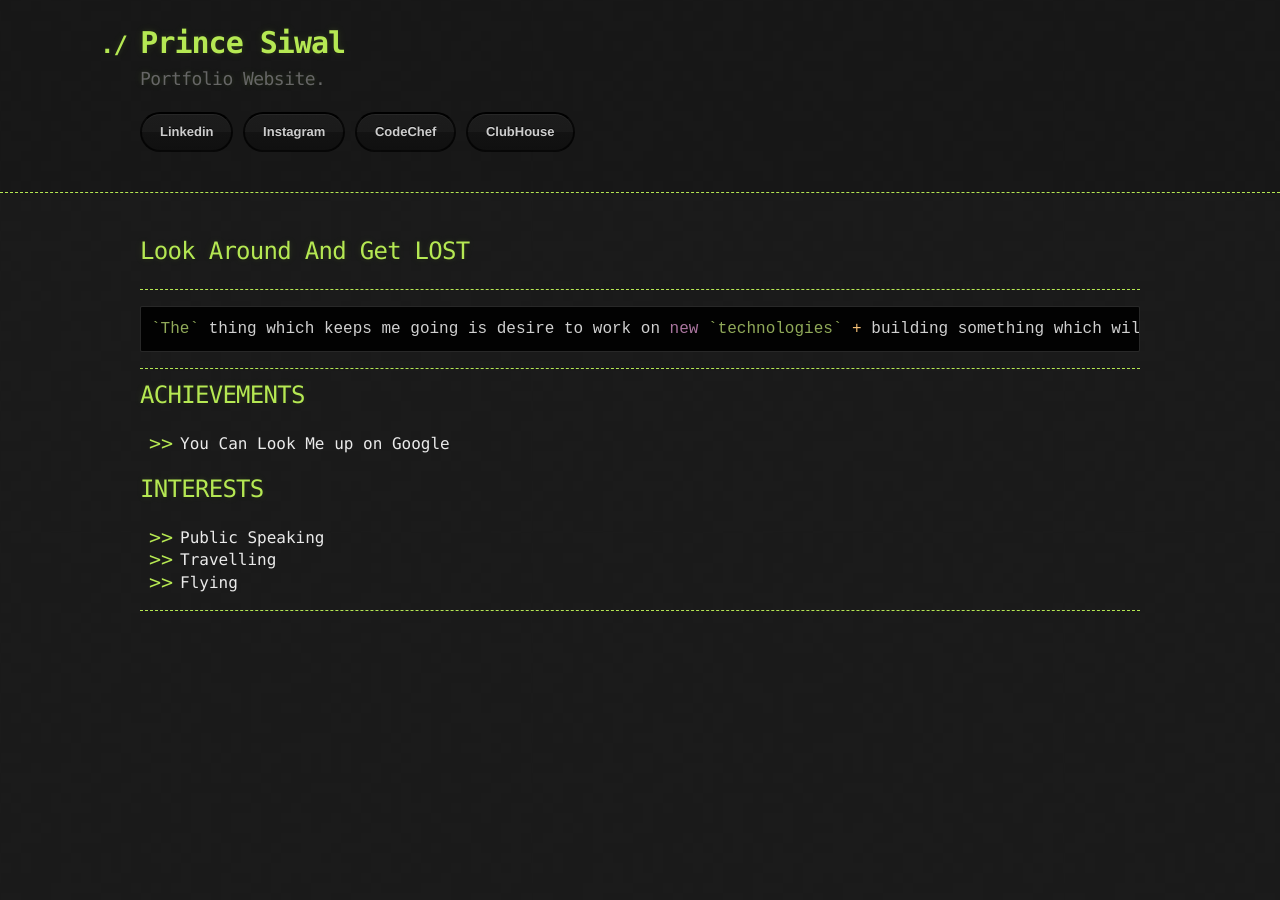
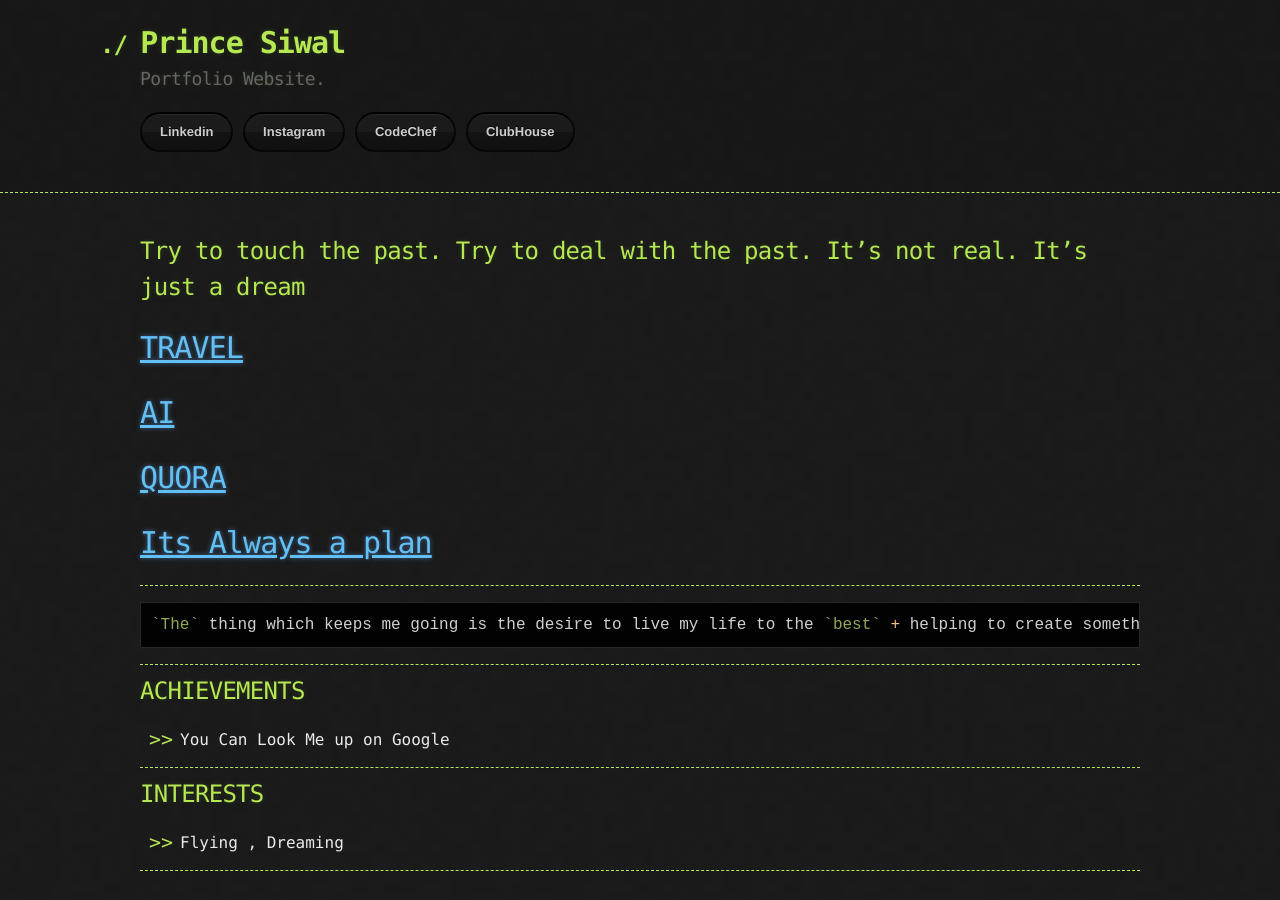
Before and after one commit to prince8809/Portfolio-Webiste, a Jekyll site: the page built from index.md, in a window 1280 px wide. Built offline with Jekyll 4.4.1, drawn with Linux system fonts in a browser that asks for light colours; our own code applies the rules of GitHub Pages for plain Markdown files.

Commit message:
Update
Ironical isn't it, don't we all dream.

````diff
--- a/index.md
+++ b/index.md
@@ -2,11 +2,15 @@
 layout: default
 ---
 
-## Look Around And Get LOST
+## Try to touch the past. Try to deal with the past. It's not real. It's just a dream
 
+#  [TRAVEL](https://www.thetravelbomber.com)
+#  [AI](https://beacons.ai/thetravelbomber)
+#  [QUORA](https://www.quora.com/profile/Prince-Siwal-4)
+#  [Its Always a plan](https://linktr.ee/thetravelbomber)
 * * *
 ```js
-`The` thing which keeps me going is desire to work on new `technologies` + building something which will be used by 'billions' of users and makes a `diﬀerence` for them ;
+`The` thing which keeps me going is the desire to live my life to the `best` + helping to create something which will be used by 'billions' of users and make a `diﬀerence` for them ;
 ```
 * * *
 <!--
@@ -102,11 +106,11 @@ return true;
 
 * * *
 -->
+* * *
+
 ## INTERESTS
 
-* Public Speaking
-* Travelling
-* Flying
+- Flying , Dreaming
 
 * * *
 
````
